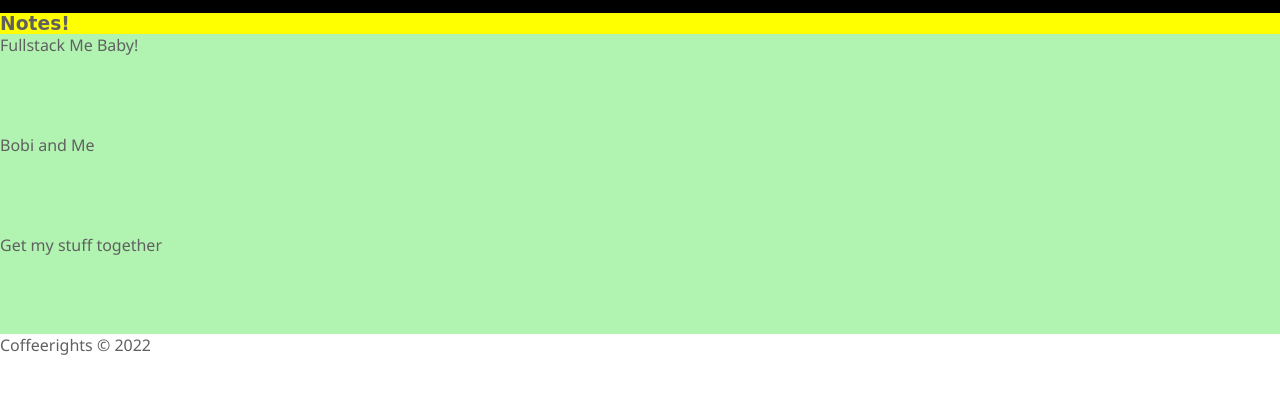
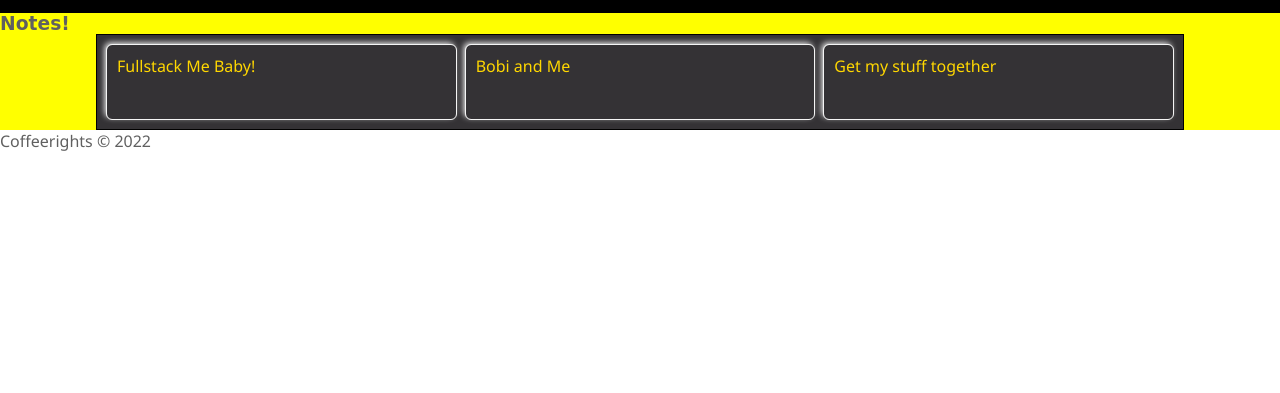
Before and after one commit to yardenfarag/AppSus, a plain HTML site: page index.html in a window 1280 px wide. Both pictures are taken after a click on the link "Notes". Shown: the part 69-462 px from the top of the page. Drawn offline with Linux system fonts and the light colour scheme.

Commit message:
some functions

```diff
--- a/assets/style/apps/note/note-list.css
+++ b/assets/style/apps/note/note-list.css
@@ -1,9 +1,27 @@
 .note-list {
-    background-color: rgb(177, 243, 177);
+    background-color: rgb(52, 50, 53);
     display: grid;
+    grid-template-columns: repeat(auto-fit, minmax(150px, 1fr));
+    gap: 10px;
+    list-style-type: none;
+    padding: 10px;
+    border: 1px solid black;
+    width: 85vw;
+    margin: auto;
 }
 
 .note {
-    width: 240px;
-    height: 100px;
+    background-color: rgb(52, 50, 53);
+    color: gold;
+    box-shadow: -2px -2px 6px white;
+    outline: 1px solid whitesmoke;
+    border-radius: 5px;
+    /* width: 240px; */
+    /* height: 100px; */
+    display: grid;
+    padding: 10px;
 }
+
+.note .note-todos {
+    background-color: white;
+}
--- a/js/apps/note/cmps/note-list.cmp.js
+++ b/js/apps/note/cmps/note-list.cmp.js
@@ -5,7 +5,7 @@ export default {
     props: ['notes'],
     template: `
         <section className="note-list">
-        <div class="note" v-for="note in notes" :key="note.id">
+        <div v-for="note in notes" :key="note.id">
             <note-preview :note="note"/>
         </div>
         </section>
--- a/js/apps/note/cmps/note-preview.cmp.js
+++ b/js/apps/note/cmps/note-preview.cmp.js
@@ -1,12 +1,30 @@
 
 
 export default {
+    name: ['note-preview'],
     props: ['note'],
     template: `
         <section class="note-preview">
             <div class="note">
                 <p>{{note.info.txt}}</p>
+                <!-- <img v-if="note.info.imgName" src="renderImg" alt="" /> -->
+                <ul class="note-todos">
+                    <li v-if="note.todos" v-for="txt in note.todos.txt">{{txt}}</li>
+                </ul>
             </div>
         </section>
     `,
+    data() {
+        return {
+
+        }
+    },
+    created() {
+        console.log(this.note.info.url)
+    },
+    // computed: {
+    //     renderImg() {
+    //         return `../../../../assets/img/note/${this.note.info.imgName}.jpeg`
+    //     }
+    // }
 }
--- a/js/apps/note/services/note.service.js
+++ b/js/apps/note/services/note.service.js
@@ -71,7 +71,7 @@ function _createNotes() {
             {
                 id: "n102",
                 type: "note-img",
-                info: { url: "http://some-img/me", txt: "Bobi and Me" },
+                info: { imgName:'note-image', txt: "Bobi and Me" },
                 style: { backgroundColor: "#00d" }
             },
             {
```
